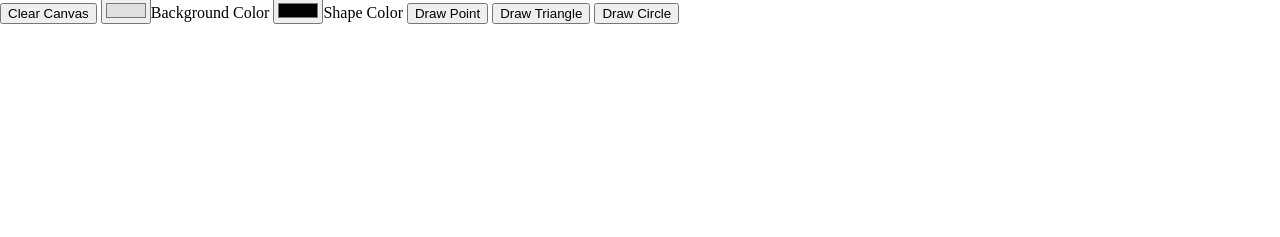
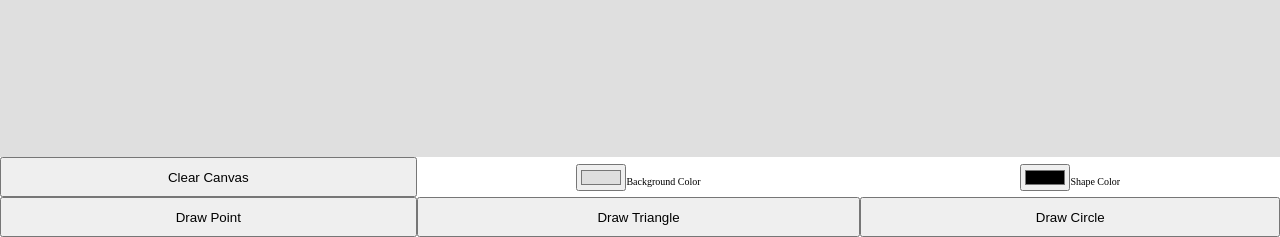
Before and after one commit to Rhinemann/graph-prog, a plain HTML site: page index.html in a window 1280 px wide. Shown: the part 563-800 px from the top of the page. Drawn offline with Linux system fonts and the light colour scheme.

Commit message:
HTML update.

```diff
--- a/index.html
+++ b/index.html
@@ -44,21 +44,40 @@
       margin: 0;
       background-color: white;
     }
-    canvas {
+
+    .grid-container {
+      display: grid;
+      grid-template-columns: auto auto auto;
+      align-items: center;
+    }
+
+    .grid-container > div {
+      text-align: center;
+      font-size: 10px;
+    }
+
+    #gl-canvas {
       display: block;
       width: 100vw;
-      height: 70vh;
+      height: 90vh;
       outline: none;
+      grid-column-start: 1;
+      grid-column-end: 4;
+    }
+
+    button {
+      height: 5vh;
     }
   </style>
 </head>
 
 <body>
-<div>
+<div class="grid-container">
   <canvas id="gl-canvas" tabindex="0"></canvas>
   <button id="clear-canvas" type="button">Clear Canvas</button>
-  <input id="bg-color" type="color" value="#dfdfdf" /><label for="bg-color">Background Color</label>
-  <input id="sh-color" type="color" value="#000000" /><label for="sh-color">Shape Color</label>
+  <div><input id="bg-color" type="color" value="#dfdfdf" /><label for="bg-color">Background Color</label></div>
+  <div><input id="sh-color" type="color" value="#000000" /><label for="sh-color">Shape Color</label></div>
+
   <button id="point" type="button">Draw Point</button>
   <button id="triangle" type="button">Draw Triangle</button>
   <button id="circle" type="button">Draw Circle</button>
```
